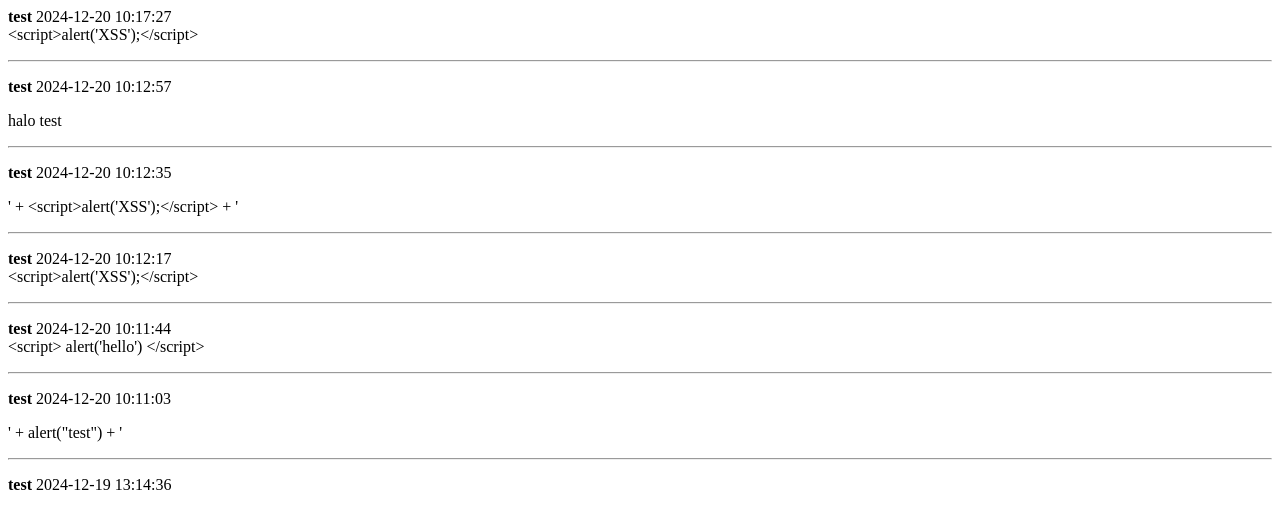
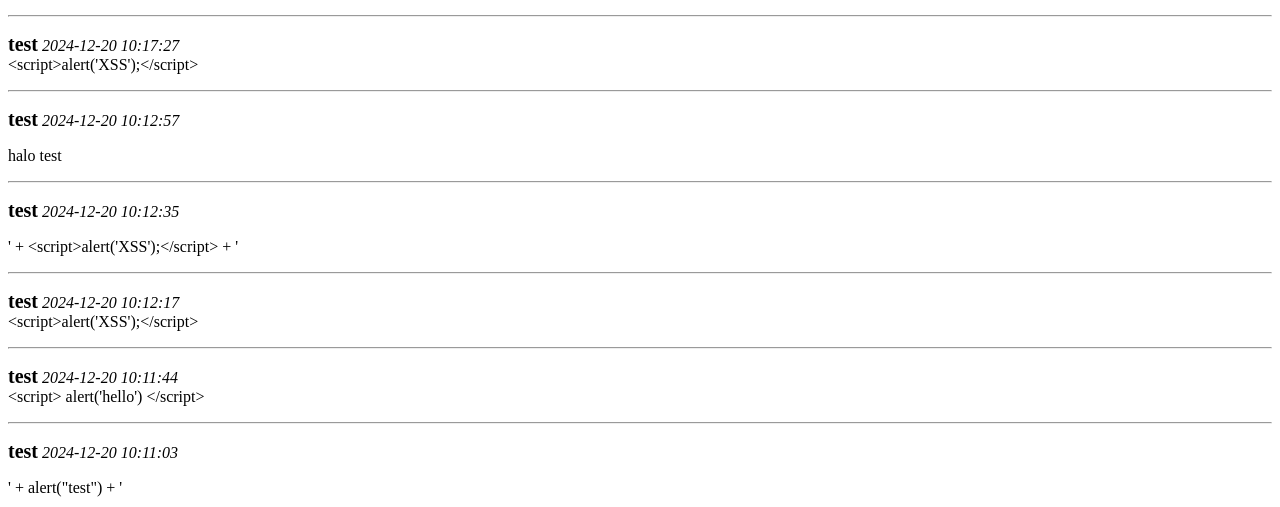
Before and after one commit to makimovsky/SafeApp, a Flask app: page /hello in a window 1280 px wide. Shown: the part 1062-1569 px from the top of the page. Run offline with Flask 3, Linux system fonts and the light colour scheme; the visitor is signed in with stand-in values (Sample User, id 1); data comes from the database, SQL or seed files in the repository.

Commit message:
added user page

```diff
--- a/src/app/templates/hello.html
+++ b/src/app/templates/hello.html
@@ -2,6 +2,18 @@
 <head>
     <meta charset="UTF-8">
     <title>Feed</title>
+    <style>
+        .username-link {
+            text-decoration: none;
+            color: black;
+            font-weight: bold;
+            cursor: pointer;
+            font-size: 20px;
+        }
+        .username-link:hover {
+            color: blue;
+        }
+    </style>
 </head>
 <body>
 <h1>Hello {{ username }}!</h1>
@@ -22,8 +34,11 @@
 <h1>Feed</h1>
 {% for feed in all_feeds %}
     <div>
-        <p>
-            <hr><p><strong>{{ feed[0] }}</strong> {{ feed[2] }}<br>{{ feed[1]|safe }}</p>
+            <hr>
+            <p>
+                <a href="{{ url_for('user_page.user_page', user_id=feed[0]) }}" class="username-link"><strong>{{ feed[0] }}</strong></a>
+                <em>{{ feed[2] }}</em><br>{{ feed[1]|safe }}
+            </p>
         </div>
     </div>
 {% endfor %}
```
Also changed, not shown: src/app/__init__.py (+4 -3 lines), src/app/routes/auth.py (+6 -3 lines), src/app/routes/user_page.py (added, +18 -0 lines), src/app/templates/user_page.html (added, +28 -0 lines).
